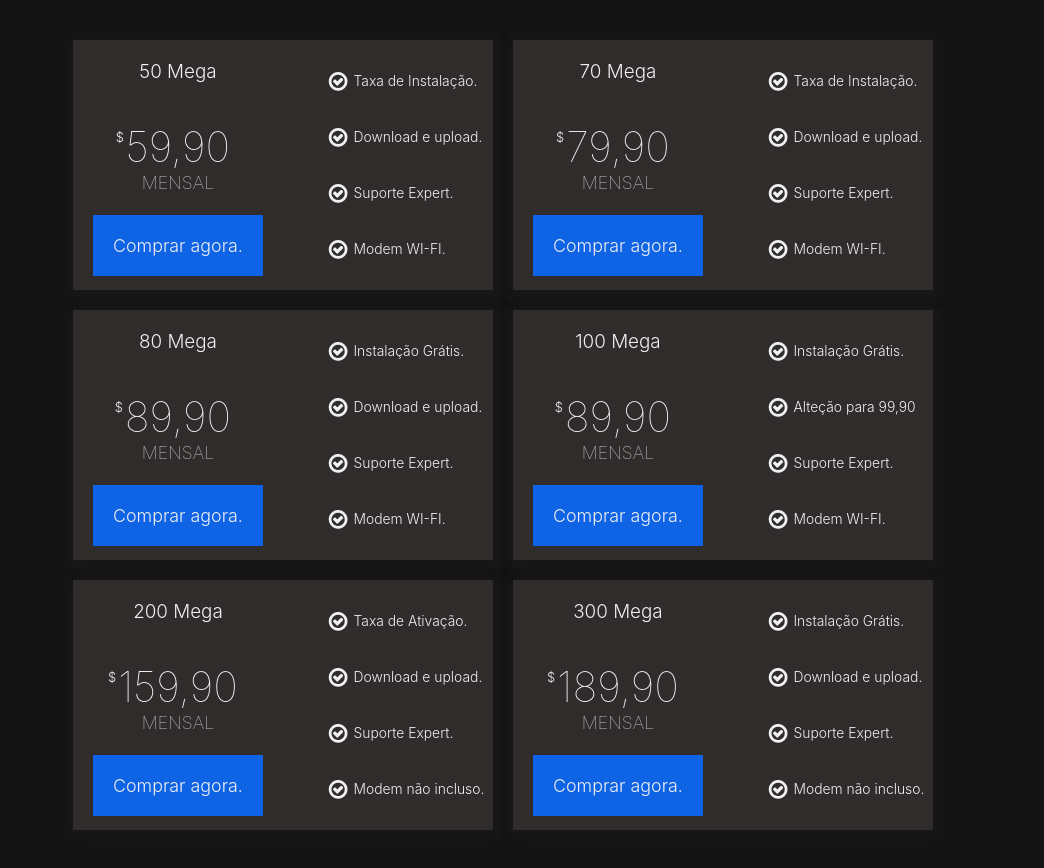
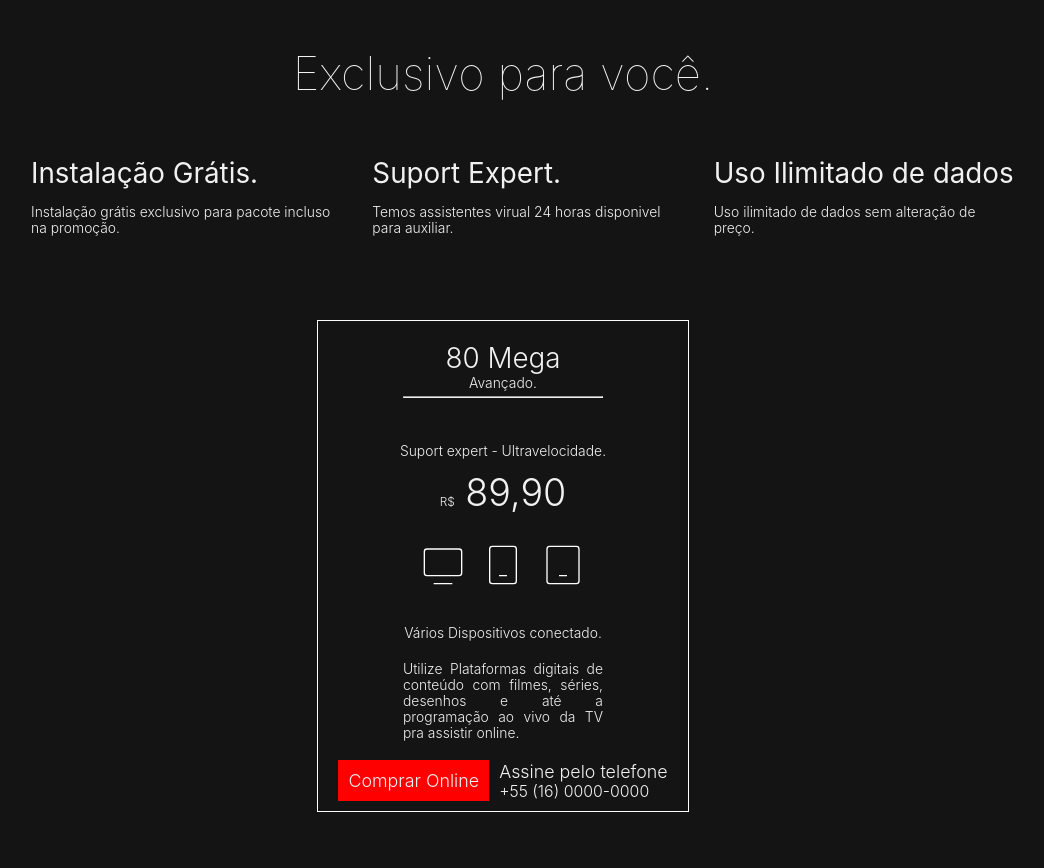
Before and after one commit to Danielpro5g/masterweb, a plain HTML site: page price.html in a window 1280 px wide. Shown: the whole page, without its empty margins (137-1181 px from the left). After the commit the page ends 832 px from the top, so only its background shows below. Drawn offline with Linux system fonts and the light colour scheme.

Commit message:
add page price

```diff
--- /dev/null
+++ b/assets/css/style.scss
@@ -0,0 +1,10 @@
+@import '../variables';
+@import '../globalstyle';
+@import '../pages/header';
+@import '../pages/main';
+@import '../pages/device';
+@import '../pages/smart';
+@import '../pages/cell';
+@import '../pages/footer';
+@import '../pages/televisor';
+@import '../pages/price';
--- a/assets/pages/_price.scss
+++ b/assets/pages/_price.scss
@@ -1,73 +1,127 @@
 .price {
-  margin: 40px 0;
-  .container {
-    .cards {
+  .container{
+
+
+    h3 {
+      text-align: center;
+      font-size: 4.6rem;
+      font-weight: 100;
+    }
+    .informacao {
       display: flex;
+      margin-bottom: 60px;
+      ul {
+        width: 33.3%;
+        .txt {
+          font-size: 2.8rem;
+          font-weight: 400;
+        }
+        li {
+          p {
+            font-size: 1.4rem;
+          }
+        }
+      }
+    }
+
+    .card{
+      display: flex;
+      align-items: center;
+      justify-content: center;
       flex-wrap: wrap;
-      justify-content: center;
-      align-items: center;
-      gap: 20px;
+      gap:40px;
+      margin-bottom: 20px;
+      .cards {
 
-      .card {
+
+        padding: 20px;
+
+        height: 450px;
+        min-width: 330px;
+        border: 1px solid #fff;
+        border-radius: 0px;
+
+       .topo {
+        width: 100%;
         display: flex;
+        align-items: center;
+        flex-direction: column;
+          .title {
+            font-size: 2.8rem;
+          }
+          small {
+            font-size: 1.4rem;
+          }
 
-        height: 250px;
-        width: 420px;
-        box-shadow: 2px 3px 9px 6px rgba(44, 38, 38, 0.2);
-
-        background-color: #302c2c;
-        .basic {
+          hr {
+            width: 60%;
+          }
+        }
+        .preco {
           display: flex;
-          justify-content: space-between;
           align-items: center;
           flex-direction: column;
-          padding: 20px;
 
-          .title {
-            font-size: 1.9rem;
+          margin-top: 30px;
+
+          strong {
+           font-size: 1.2rem;
           }
-          .preco {
-            margin: 39px 0 0px 0;
-            padding: 0;
+          .valor {
+            font-size: 3.8rem;
+          }
+          p {
+            font-size: 1.4rem;
+          }
+          .icons {
 
-            font-weight: 100;
-            position: relative;
+            display: flex;
+            flex-direction: row;
+            gap: 20px;
 
-            strong {
-              position: absolute;
-              top: 8px;
-              left: -10px;
-              font-size: 1.3rem;
+            padding: 30px 0;
+            img {
+              width: 40px;
             }
-            font-size: 4.2rem;
           }
-          .mensal {
-            font-size: 1.8rem;
-            font-weight: 100;
-            text-transform:uppercase;
+          p {
+            margin: 0;
+            padding: 10px 0;
           }
-          .button_card {
-            padding: 20px;
-            margin-top: 22px;
-            background-color: #0f63e5;
-            font-size: 1.8rem;
+          .hub {
+            width: 200px;
+
+            p {
+              margin: 0;
+              text-align: justify;
+            }
           }
-        }
-        .beneficio {
-          display: flex;
-          align-items: center;
-          ul {
+
+          .btns {
             display: flex;
+            align-items: center;
             justify-content: center;
-            flex-direction: column;
-            gap: 30px;
-            li {
-              display: flex;
-              align-items: center;
+            flex-direction: row;
+            gap: 10px;
+            padding: 10px 0;
 
-              font-size: 1.4rem;
-              i {
-                font-size: 2.2rem;
+            .buttons {
+
+              a {
+                padding: 10px;
+                font-size: 1.8rem;
+                background-color: red;
+              }
+            }
+            .whats {
+              p {
+                margin: 0;
+                padding: 0;
+                font-size: 1.8rem;
+              }
+
+              span {
+                font-size: 1.6rem;
               }
             }
           }
@@ -76,3 +130,31 @@
     }
   }
 }
+
+@media (max-width: 600px) {
+  .price {
+    .container {
+      .informacao {
+        display: flex;
+        flex-direction: column;
+
+        padding: 20px;
+
+        ul {
+          margin: 0;
+          padding: 0;
+          width: 100%;
+          gap: 0px;
+          .txt {
+            font-size: 4.3rem;
+          }
+          li {
+            p {
+              font-size: 2.6rem;
+            }
+          }
+        }
+      }
+    }
+  }
+}
--- a/price.html
+++ b/price.html
@@ -3,112 +3,61 @@
 <head>
   <meta charset="UTF-8">
   <meta name="viewport" content="width=device-width, initial-scale=1.0">
-  <link rel="stylesheet" href="./style.css">
+  <link rel="stylesheet" href="./assets/css/style.css">
   <link rel="stylesheet" href="./fontello/css/fontello.css">
   <title>Document</title>
 </head>
 <body>
-  <main class="price">
+  <section class="price">
     <div class="container">
-      <div class="cards">
-        <div class="card">
-          <div class="basic">
-            <span class="title">50 Mega</span>
-            <p class="preco"><strong>$</strong>59,90</p>
-            <span class="mensal">Mensal</span>
-            <a class="button_card" href="">Comprar agora.</a>
-          </div>
-          <div class="beneficio">
+      <h3>Exclusivo para você.</h3>
+      <div class="informacao">
         <ul>
-              <li><i class="icon-ok-circled2"></i>Taxa de Instalação.</li>
-              <li><i class="icon-ok-circled2" ></i>Download e upload.</li>
-              <li><i class="icon-ok-circled2"></i>Suporte Expert.</li>
-              <li><i class="icon-ok-circled2"></i>Modem WI-FI.</li>
+          <li class="txt">Instalação Grátis.</li>
+          <li><p>Instalação grátis exclusivo para pacote incluso na promoção.</p></li>
         </ul>
-          </div>
+        <ul>
+          <li class="txt">Suport Expert.</li>
+          <li><p>Temos assistentes virual 24 horas disponivel para auxiliar.</p></li>
+        </ul>
+        <ul>
+          <li class="txt">Uso Ilimitado de dados</li>
+          <li><p>Uso ilimitado de dados sem alteração de preço.</p></li>
+        </ul>
+
       </div>
       <div class="card">
-          <div class="basic">
-            <span class="title">70 Mega</span>
-            <p class="preco"><strong>$</strong>79,90</p>
-            <span class="mensal">Mensal</span>
-            <a class="button_card" href="">Comprar agora.</a>
+        <div class="cards">
+          <div class="topo">
+            <span class="title">80 Mega</span>
+            <small>Avançado.</small>
+            <hr>
           </div>
-          <div class="beneficio">
-            <ul>
-              <li><i class="icon-ok-circled2"></i>Taxa de Instalação.</li>
-              <li><i class="icon-ok-circled2" ></i>Download e upload.</li>
-              <li><i class="icon-ok-circled2"></i>Suporte Expert.</li>
-              <li><i class="icon-ok-circled2"></i>Modem WI-FI.</li>
-            </ul>
+          <div class="preco">
+            <p>Suport expert - Ultravelocidade.</p>
+            <span class="valor"><strong>R$</strong> 89,90</span>
+            <div class="icons">
+              <img src="./images/screen.svg" alt="">
+              <img src="./images/mobile.svg" alt="">
+              <img src="./images/tablet.svg" alt="">
             </div>
+            <p class="dest">Vários Dispositivos conectado.</p>
+            <div class="hub">
+              <p>Utilize Plataformas digitais de conteúdo com filmes, séries, desenhos e até a programação ao vivo da TV pra assistir online.</p>
             </div>
-        <div class="card">
-          <div class="basic">
-            <span class="title">80 Mega</span>
-            <p class="preco"><strong>$</strong>89,90</p>
-            <span class="mensal">Mensal</span>
-            <a class="button_card" href="">Comprar agora.</a>
+            <div class="btns">
+              <div class="buttons">
+                <a href="">Comprar Online</a>
               </div>
-          <div class="beneficio">
-            <ul>
-              <li><i class="icon-ok-circled2"></i>Instalação Grátis.</li>
-              <li><i class="icon-ok-circled2" ></i>Download e upload.</li>
-              <li><i class="icon-ok-circled2"></i>Suporte Expert.</li>
-              <li><i class="icon-ok-circled2"></i>Modem WI-FI.</li>
-            </ul>
-          </div>
-        </div>
-        <div class="card">
-          <div class="basic">
-            <span class="title">100 Mega</span>
-            <p class="preco"><strong>$</strong>89,90</p>
-            <span class="mensal">Mensal</span>
-            <a class="button_card" href="">Comprar agora.</a>
-          </div>
-          <div class="beneficio">
-            <ul>
-              <li><i class="icon-ok-circled2"></i>Instalação Grátis.</li>
-              <li><i class="icon-ok-circled2" ></i>Alteção para 99,90</li>
-              <li><i class="icon-ok-circled2"></i>Suporte Expert.</li>
-              <li><i class="icon-ok-circled2"></i>Modem WI-FI.</li>
-            </ul>
-          </div>
-        </div>
-        <div class="card">
-          <div class="basic">
-            <span class="title">200 Mega</span>
-            <p class="preco"><strong>$</strong>159,90</p>
-            <span class="mensal">Mensal</span>
-            <a class="button_card" href="">Comprar agora.</a>
-          </div>
-          <div class="beneficio">
-            <ul>
-              <li><i class="icon-ok-circled2"></i>Taxa de Ativação.</li>
-              <li><i class="icon-ok-circled2" ></i>Download e upload.</li>
-              <li><i class="icon-ok-circled2"></i>Suporte Expert.</li>
-              <li><i class="icon-ok-circled2"></i>Modem não incluso.</li>
-            </ul>
-          </div>
-        </div>
-        <div class="card">
-          <div class="basic">
-            <span class="title">300 Mega</span>
-            <p class="preco"><strong>$</strong>189,90</p>
-            <span class="mensal">Mensal</span>
-            <a class="button_card" href="">Comprar agora.</a>
-          </div>
-          <div class="beneficio">
-            <ul>
-              <li><i class="icon-ok-circled2"></i>Instalação Grátis.</li>
-              <li><i class="icon-ok-circled2" ></i>Download e upload.</li>
-              <li><i class="icon-ok-circled2"></i>Suporte Expert.</li>
-              <li><i class="icon-ok-circled2"></i>Modem não incluso.</li>
-            </ul>
+              <div class="whats">
+                <p>Assine pelo telefone</p>
+                <span>+55 (16) 0000-0000</span>
               </div>
             </div>
           </div>
         </div>
-  </main>
+      </div>
+    </div>
+  </section>
 </body>
 </html>
--- a/style.scss
+++ /dev/null
@@ -1,10 +0,0 @@
-@import './assets/variables';
-@import './assets/globalstyle';
-@import './assets/pages/header';
-@import './assets/pages/main';
-@import './assets/pages/device';
-@import './assets/pages/smart';
-@import './assets/pages/cell';
-@import './assets/pages/footer';
-@import './assets/pages/televisor';
-@import './assets/pages/price';
```
Also changed, not shown: index.html (+2 -2 lines), assets/css/style.css, images/Checkmark.png (added), images/mobile.png (added), images/screen.png (added), images/tablet.png (added), 4 other files. Lines whose indentation alone changed are shown as unchanged.
